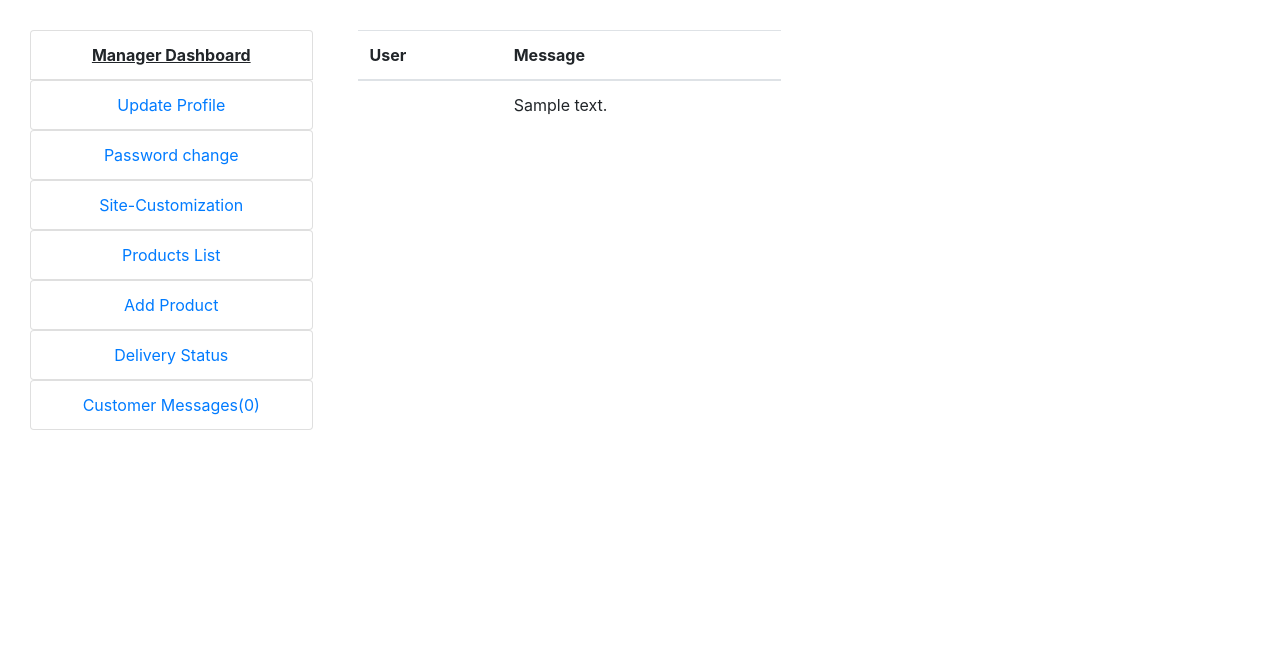
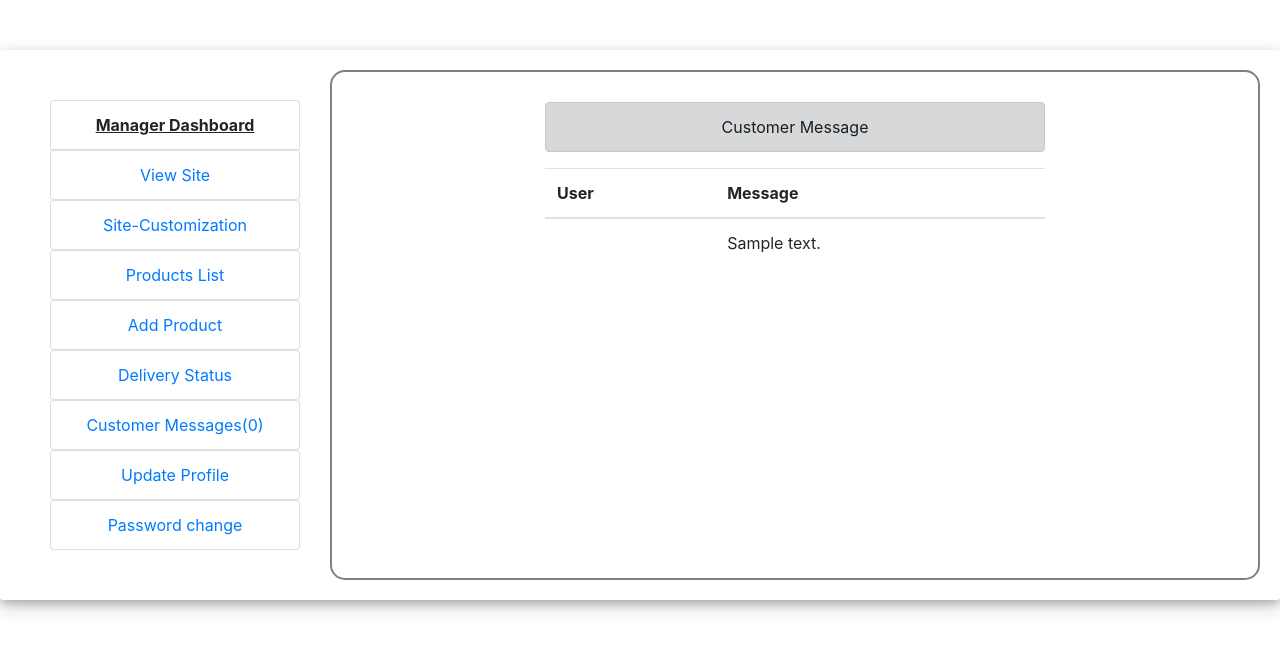
Before and after one commit to niscee/djangoEcommerce, a Django app: page /customer_msg in a window 1280 px wide. Shown: the part 66-717 px from the top of the page. Run offline with Django 3.2, Linux system fonts and the light colour scheme; a user stored in the database is signed in; data comes from the database, SQL or seed files in the repository; both versions use the stored data as it was after the commit; tables that the repository leaves empty hold one stand-in row (values such as "Sample post"); some libraries are stand-ins or nearby versions.

Commit message:
invoice pdf - forget pwd - layout

```diff
--- a/ecom/project/ecommerce/ecommerce/settings.py
+++ b/ecom/project/ecommerce/ecommerce/settings.py
@@ -138,6 +138,6 @@ CRISPY_TEMPLATE_PACK = 'bootstrap4'
 EMAIL_BACKEND = 'django.core.mail.backends.smtp.EmailBackend'
 EMAIL_HOST = 'smtp.gmail.com'
 EMAIL_PORT = 587
-EMAIL_HOST_USER =  'rananischal15@gmail.com'
-EMAIL_HOST_PASSWORD = 'dahoud123dahoud'
+EMAIL_HOST_USER =  '****'
+EMAIL_HOST_PASSWORD = '****'
 EMAIL_USE_TLS = True
--- a/ecom/project/ecommerce/store/filter.py
+++ b/ecom/project/ecommerce/store/filter.py
@@ -6,7 +6,7 @@ class ProductFilter(django_filters.FilterSet):
     product_code = django_filters.CharFilter(lookup_expr='iexact')
     class Meta:
         model = Product
-        fields = ['special', 'category', 'name', 'product_code', 'price']
+        fields = ['special', 'category', 'name', 'product_code']
 
 
 class CategoryFilter(django_filters.FilterSet):
--- a/ecom/project/ecommerce/store/templates/store/backend/customer_message_manager.html
+++ b/ecom/project/ecommerce/store/templates/store/backend/customer_message_manager.html
@@ -4,9 +4,11 @@
 {% block content %}
 {% load crispy_forms_tags %}
 
-<div class="col-md-12 col-sm-12 col-lg-12">
-    <div class="row">
-        <div class="col-sm-6">
+
+<div style="margin: auto; max-width:500px;">
+
+    <p class="alert alert-dark" style="text-align: center;">Customer Message</p>
+
     <table class="table" style="width:100%">
         <thead>
             <tr>
@@ -32,9 +34,7 @@
     </table>
 </div>
 
-        <div class="col-sm-6">
 
-        </div>
 
 </div>
 
--- a/ecom/project/ecommerce/store/templates/store/backend/dashboard.html
+++ b/ecom/project/ecommerce/store/templates/store/backend/dashboard.html
@@ -37,9 +37,11 @@
 		</div>
 	</nav>
 
-	<div class="container-fluid">
 
-		<div class="col-lg-12 col-md-12 col-sm-12 col-xs-12" style="margin:auto; text-align: center;margin-top:5px;">
+
+	<div class="container-fluid"  style="margin: 50px 0px;">
+
+		<div class="col-lg-12 col-md-12 col-sm-12 col-xs-12" style="margin:auto; text-align: center; margin-top: 5px;">
 			{% if messages %}
 			{% for msg in messages %}
 			<div class="alert alert-{{msg.tags}}">
@@ -49,10 +51,10 @@
 			{% endif %}
 		</div>
 
-		<div class="row" style="margin: 30px 0px;">
+		<div class="row" style="padding: 20px; border-radius: 3px; box-shadow: 0 4px 8px 0 rgba(0, 0, 0, 0.2), 0 6px 20px 0 rgba(0, 0, 0, 0.19);">
 
-			<div class="col-lg-3 col-md-12 col-sm-12 col-xs-12" style="text-align: center;">
-				<ul class="list-group">
+			<div class="col-xs-12 col-sm-12 col-md-3" style="padding: 30px; border-radius: 15px;">
+				<ul class="list-group" style="text-align: center;">
 					<li class="list-group-item"><b><u>{{ request.user.groups.all.0|title }} Dashboard</u></b></li>
 
 					{% if request.user.groups.all.0.name == "customer" %}
@@ -64,14 +66,15 @@
 					</a>
 					{% endif %}
 
-					<a href="{% url 'update_profile' request.user.id %}">
-						<li class="list-group-item">Update Profile</li>
-					</a>
-					<a href="{% url 'password_change' request.user.id %}">
-						<li class="list-group-item">Password change</li>
+
+
+
+
+					{% if request.user.groups.all.0.name == "manager" %}
+					<a href="{% url 'store' %}">
+						<li class="list-group-item">View Site</li>
 					</a>
 
-					{% if request.user.groups.all.0.name == "manager" %}
 					<a href="{% url 'site-custom' %}">
 						<li class="list-group-item">Site-Customization</li>
 					</a>
@@ -93,6 +96,10 @@
 					{% endif %}
 
 					{% if request.user.groups.all.0.name == "store assistant" %}
+					<a href="{% url 'store' %}">
+						<li class="list-group-item">View Site</li>
+					</a>
+
 					<a href="{% url 'products' %}">
 						<li class="list-group-item">Products List</li>
 					</a>
@@ -103,22 +110,30 @@
 						<li class="list-group-item">Custom Order</li>
 					</a>
 					{% endif %}
+
+
+					<a href="{% url 'update_profile' request.user.id %}">
+						<li class="list-group-item">Update Profile</li>
+					</a>
+					<a href="{% url 'password_change' request.user.id %}">
+						<li class="list-group-item">Password change</li>
+					</a>
+
 				</ul>
 			</div>
 
-			<div class="col-lg-9 col-md-9 col-sm-12 col-xs-12">
 
 
 
-				{% block content %}
+			<div class="col-xs-12 col-md-9" style="padding: 30px; border-radius: 15px; border: 2px solid grey;">
+
+				{% block content %}{% endblock content %}
+
+			</div>
 
 
-
-				{% endblock content %}
-			</div>
-
-		</div>
-	</div>
+		  </div>
+    </div>
 
 
 	<script src="https://code.jquery.com/jquery-3.4.1.slim.min.js"
--- a/ecom/project/ecommerce/store/templates/store/backend/delivery_page.html
+++ b/ecom/project/ecommerce/store/templates/store/backend/delivery_page.html
@@ -6,7 +6,8 @@
 
 <p class="alert alert-dark" style="text-align: center;">Delivery Status</p>
 
-<table class="table" style="margin:10px 0px; width:100%">
+<div class="table-responsive">
+<table class="table">
     <thead>
         <tr>
             <th>User</th>
@@ -36,6 +37,6 @@
 
     </tbody>
 </table>
-
+</div>
 
 {% endblock  %}
--- a/ecom/project/ecommerce/store/templates/store/backend/delivery_status.html
+++ b/ecom/project/ecommerce/store/templates/store/backend/delivery_status.html
@@ -6,7 +6,7 @@
 
 <p class="alert alert-dark" style="text-align: center;">Change Delivery Status</p>
 
-<div style="margin:auto; width:400px;">
+<div style="margin:auto; max-width:400px;">
 
 <form action="{% url 'change_delivery_status_update' product.id %}" method="POST">
     {% csrf_token %}
--- a/ecom/project/ecommerce/store/templates/store/backend/orderhistory.html
+++ b/ecom/project/ecommerce/store/templates/store/backend/orderhistory.html
@@ -7,6 +7,7 @@
     Order History
 </div>
 
+<div class="table-responsive">
 <table class="table">
     <thead>
         <tr>
@@ -49,5 +50,6 @@
 
     </tbody>
 </table>
+</div>
 
 {% endblock  %}
--- a/ecom/project/ecommerce/store/templates/store/backend/password_change.html
+++ b/ecom/project/ecommerce/store/templates/store/backend/password_change.html
@@ -5,6 +5,9 @@
 {% load crispy_forms_tags %}
 
 <div class="col-md-6 col-sm-6 col-lg-6" style="margin:auto">
+
+    <p class="alert alert-dark" style="text-align: center;">Change Password</p>
+
     <form action="" method="post">
         {% csrf_token %}
         {{form|crispy}}
--- a/ecom/project/ecommerce/store/templates/store/backend/products.html
+++ b/ecom/project/ecommerce/store/templates/store/backend/products.html
@@ -6,7 +6,7 @@
 
 <p class="alert alert-dark" style="text-align: center;">Product Table</p>
 <div>
-    <form method="get" style="display:flex; margin:auto">
+    <form method="get" style=" margin:auto; max-width: 100%;">
         {{ myFilter.form }}
         <input type="submit" class="btn btn-primary btn-sm" />
     </form>
@@ -15,7 +15,7 @@
 
 
 
-
+<div class="table-responsive">
 <table class="table" style="margin:10px 0px; width:100%">
     <thead>
         <tr>
@@ -64,6 +64,6 @@
 
     </tbody>
 </table>
-
+</div>
 
 {% endblock  %}
--- a/ecom/project/ecommerce/store/templates/store/backend/update_profile.html
+++ b/ecom/project/ecommerce/store/templates/store/backend/update_profile.html
@@ -5,11 +5,13 @@
 {% load crispy_forms_tags %}
 
 <div class="col-md-8 col-sm-8 col-lg-8" style="margin:10px auto;">
+
+    <p class="alert alert-dark" style="text-align: center;">Profile Update</p>
     <form action="" method="post" enctype="multipart/form-data">
         {% csrf_token %}
         {{user_form|crispy}}
         {{profile_form|crispy}}
-        <button type="submit" class="btn btn-outline-success btn-block">submit</button>
+        <button type="submit" class="btn btn-outline-success" style="display: block; margin: auto; max-width:400px;">submit</button>
     </form>
 </div>
 
--- a/ecom/project/ecommerce/store/templates/store/backend/welcome.html
+++ b/ecom/project/ecommerce/store/templates/store/backend/welcome.html
@@ -4,8 +4,8 @@
 {% block content %}
 {% load crispy_forms_tags %}
 
-<div class="col-md-12 col-sm-12 col-lg-12" style="margin:60px auto">
-    <div class="alert alert-success" role="alert" style="text-align: center;">
+<div style="padding: 40px;">
+    <div class="alert alert-danger" role="alert" style="text-align: center; padding: 40px;">
         <h4 class="alert-heading">Welcome, {{request.user|title}}</h4>
         <hr>
         <p>This is {{request.user.groups.all.0.name}} Dashboard.</p>
--- a/ecom/project/ecommerce/store/templates/store/frontend/special.html
+++ b/ecom/project/ecommerce/store/templates/store/frontend/special.html
@@ -90,9 +90,9 @@
 </style>
 
 {% if specials %}
-<div class="special" style="margin-top: 40px; background-image: linear-gradient(white);padding:10px;">
-    <h4 style="color:red;font-weight: bold;">Special Products</h3>
-        <hr style="background-color:green">
+<div class="special" style="margin-top: 40px; background-image: linear-gradient(white);padding:10px; box-shadow: 0 4px 8px 0 rgba(0, 0, 0, 0.2), 0 6px 20px 0 rgba(0, 0, 0, 0.19);">
+    <h4 style="color:green;font-weight: bold;">Special Products</h3>
+        <hr style="background-color: green">
 
         <div class="container">
 
```
Also changed, not shown: ecom/project/ecommerce/db.sqlite3. Lines whose indentation alone changed are shown as unchanged.
